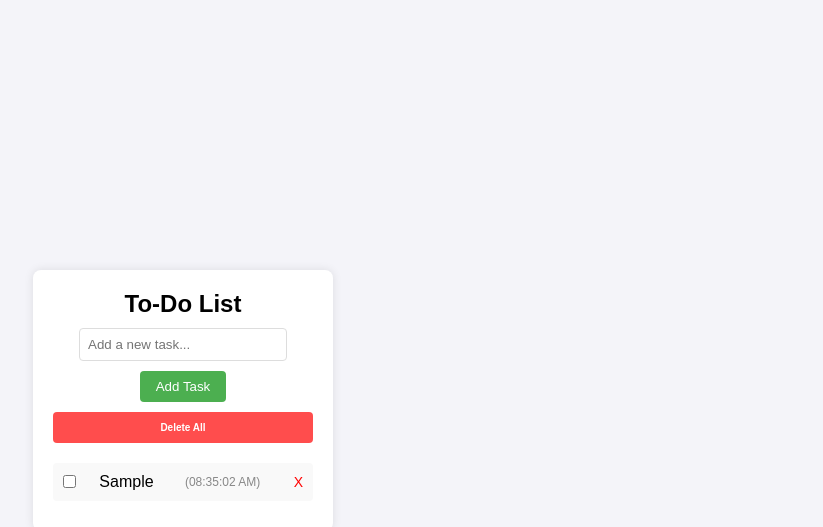
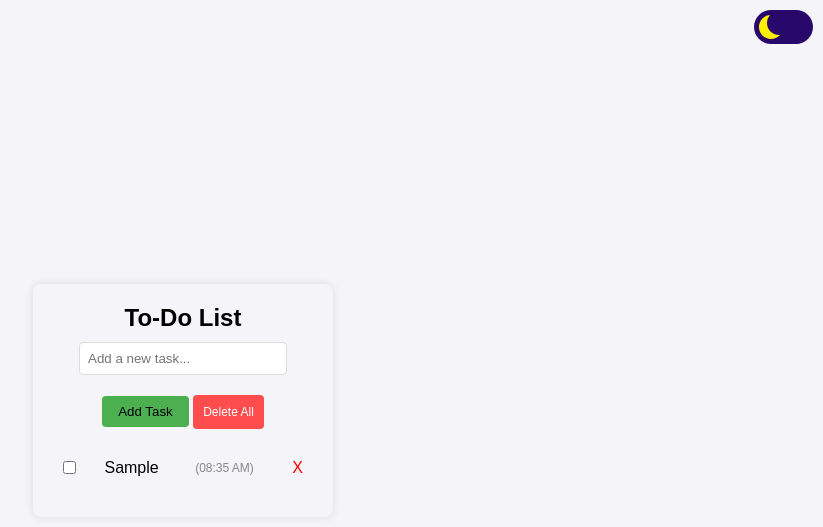
Before and after one commit to filippokansikas/TODO, a plain HTML site: page index.html in a window 1280 px wide. Both pictures are taken after typing "Sample" into the empty fields and a click on the button "Add Task". Shown: the whole page, without its empty margins (457-1280 px from the left). Drawn offline with Linux system fonts and the light colour scheme.

Commit message:
version-4

```diff
--- a/index.html
+++ b/index.html
@@ -7,11 +7,17 @@
     <link rel="stylesheet" href="todo.css">
 </head>
 <body>
+
     <div class="container">
         <h1>To-Do List</h1>
         <input type="text" id="task-input" placeholder="Add a new task..." />
         <button id="add-task-btn">Add Task</button>
         <button id="delete-all-btn">Delete All</button>
+        <label class="switch top-right">
+            <input type="checkbox" id="dark-mode-toggle">
+            <span class="slider"></span>
+        </label>
+
         <ul id="task-list"></ul>
     </div>
 
--- a/todo.css
+++ b/todo.css
@@ -14,7 +14,6 @@ body {
 }
 
 .container {
-    background-color: white;
     padding: 20px;
     border-radius: 8px;
     box-shadow: 0px 0px 10px rgba(0, 0, 0, 0.1);
@@ -39,7 +38,6 @@ h1 {
     padding: 8px 16px;
     border: none;
     background-color: #4CAF50;
-    color: white;
     cursor: pointer;
     border-radius: 4px;
 }
@@ -60,7 +58,6 @@ li {
     align-items: center;
     padding: 10px;
     margin-bottom: 10px;
-    background-color: #f9f9f9;
     border-radius: 4px;
     transition: background-color 0.3s;
 }
@@ -81,14 +78,12 @@ button.delete-btn:hover {
     text-decoration: underline;
 }
 #delete-all-btn {
-    width: 100%;
     padding: 10px;
     margin-top: 10px;
     border: none;
     background-color: #ff4d4d;
     color: white;
-    font-size: 10px;
-    font-weight: bold;
+    font-size: 12px;
     cursor: pointer;
     border-radius: 4px;
     transition: background-color 0.3s, transform 0.2s;
@@ -112,7 +107,7 @@ button.delete-btn:hover {
     background-color: transparent;
     border: none;
     color: red;
-    font-size: 10px;
+    font-size: 16px;
     cursor: pointer;
     margin-left: 10px;
 }
@@ -134,7 +129,7 @@ button.delete-btn:hover {
     background-color: transparent;
     border: none;
     color: red;
-    font-size: 14px;
+    font-size: 16px;
     cursor: pointer;
     margin-left: 10px;
 }
@@ -142,3 +137,68 @@ button.delete-btn:hover {
 .delete-btn:hover {
     color: darkred;
 }
+
+
+/* Position the switch at the top right */
+.top-right {
+    position: absolute;
+    top: 10px;
+    right: 10px;
+}
+
+/* The switch */
+.switch {
+    font-size: 17px;
+    display: inline-block;
+    width: 3.5em;
+    height: 2em;
+}
+
+/* Hide default HTML checkbox */
+.switch input {
+    opacity: 0;
+    width: 0;
+    height: 0;
+}
+
+/* The slider */
+.slider {
+    --background: #28096b;
+    position: absolute;
+    cursor: pointer;
+    top: 0;
+    left: 0;
+    right: 0;
+    bottom: 0;
+    background-color: var(--background);
+    transition: .5s;
+    border-radius: 30px;
+}
+
+.slider:before {
+    position: absolute;
+    content: "";
+    height: 1.4em;
+    width: 1.4em;
+    border-radius: 50%;
+    left: 10%;
+    bottom: 15%;
+    box-shadow: inset 8px -4px 0px 0px #fff000;
+    background: var(--background);
+    transition: .5s;
+}
+
+/* Dark mode styling */
+.dark-mode {
+    background-color: #3c3a3a;
+    color: white;
+}
+
+input:checked + .slider {
+    background-color: #522ba7;
+}
+
+input:checked + .slider:before {
+    transform: translateX(100%);
+    box-shadow: inset 15px -4px 0px 15px #fff000;
+}
--- a/todo.js
+++ b/todo.js
@@ -27,7 +27,7 @@ document.addEventListener('DOMContentLoaded', function () {
         // Timestamp
         const timestamp = document.createElement('span');
         const now = new Date();
-        const formattedTime = now.toLocaleTimeString([], { hour: '2-digit', minute: '2-digit', second: '2-digit' });
+        const formattedTime = now.toLocaleTimeString([], { hour: '2-digit', minute: '2-digit'});
         timestamp.textContent = ` (${formattedTime})`;
         timestamp.classList.add('timestamp');
 
@@ -80,3 +80,21 @@ document.addEventListener('DOMContentLoaded', function () {
     // Delete all tasks when button is clicked
     deleteAllButton.addEventListener('click', deleteAllTasks);
 });
+const darkModeToggle = document.getElementById("dark-mode-toggle");
+
+// Check if dark mode was enabled before (saved in localStorage)
+if (localStorage.getItem("darkMode") === "enabled") {
+    document.body.classList.add("dark-mode");
+    darkModeToggle.checked = true;
+}
+
+// Event listener for the toggle switch
+darkModeToggle.addEventListener("change", function () {
+    if (this.checked) {
+        document.body.classList.add("dark-mode");
+        localStorage.setItem("darkMode", "enabled"); // Save preference
+    } else {
+        document.body.classList.remove("dark-mode");
+        localStorage.setItem("darkMode", "disabled"); // Save preference
+    }
+});
```
Also changed, not shown: todoCopia.js (added, +41 -0 lines).
